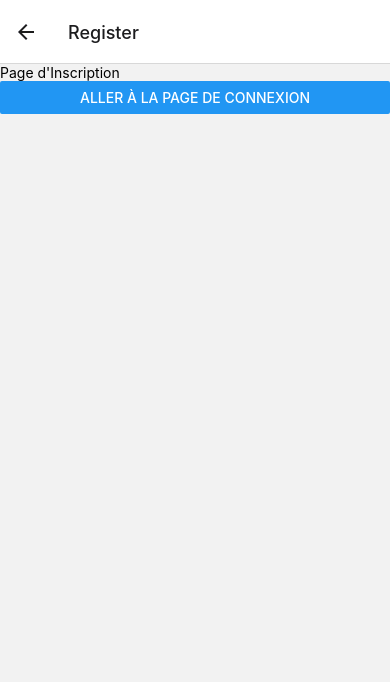
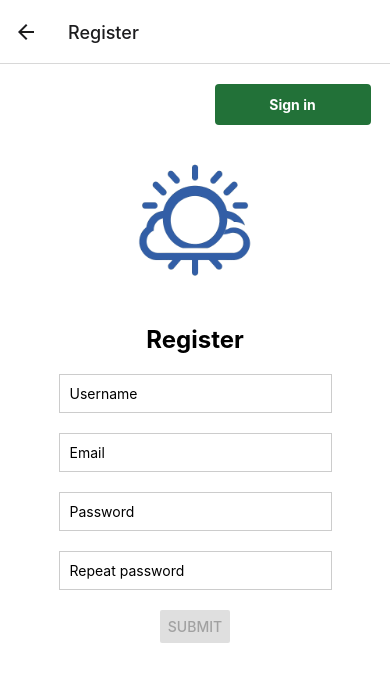
Before and after one commit to pierrejeanguerry/B2-weatherApp, a React Native app: screen /Register in a window 390 px wide. Shown: the top 682 px of the page. Built offline with nearby package versions, Linux system fonts and the light colour scheme.

Commit message:
register works and hide logo while keyboard is out

```diff
--- a/App.js
+++ b/App.js
@@ -5,12 +5,11 @@ import RegisterScreen from './src/screens/RegisterScreen';
 import LoginScreen from './src/screens/LoginScreen';
 import HomeScreen from './src/screens/HomeScreen';
 import { createNativeStackNavigator } from '@react-navigation/native-stack';
-import { NavigationContainer } from '@react-navigation/native';
+import { NavigationContainer, useNavigation } from '@react-navigation/native';
 import AuthContext from './src/components/AuthContext';
 
 const Stack = createNativeStackNavigator();
-export default function App({ navigation }) {
-
+export default function App() {
   const [state, dispatch] = useReducer(
     (prevState, action) => {
       switch (action.type) {
@@ -95,7 +94,7 @@ export default function App({ navigation }) {
           await save('userToken', res.data.token_user); // Attendez que le jeton soit enregistré
           dispatch({ type: 'SIGN_IN', token: res.data.token_user });
         } catch (error) {
-          throw new Error('Impossible de se connecter. Veuillez vérifier votre connexion internet.');
+          throw new Error('Non valid Ids.');
         }
       },
       signOut: async () => {
@@ -121,13 +120,32 @@ export default function App({ navigation }) {
             console.error('Une erreur s\'est produite :', error);
         }
       },
-      signUp: async (data) => {
-        // In a production app, we need to send user data to server and get a token
-        // We will also need to handle errors if sign up failed
-        // After getting token, we need to persist the token using `SecureStore`
-        // In the example, we'll use a dummy token
+      signUp: async (username, email, password, repeatPassword) => {
 
-        dispatch({ type: 'SIGN_IN', token: 'dummy-auth-token' });
+        if (password !== repeatPassword)
+          throw new Error('Password and repeat password are not equals.');
+        const passwordRegex = /^(?=.*[a-z])(?=.*[A-Z])(?=.*\d).{10,20}$/;
+        if (!passwordRegex.test(password))
+          throw new Error('Password is not strong enough. 1 minus, 1 maj, 1 number, beetween 10 and 20 characters.');
+        const emailRegex = /^[^\s@]+@[^\s@]+\.[^\s@]+$/;
+        if(!emailRegex.test(email))
+          throw new Error('Email is not valid.');
+        try{
+          const headers= {
+            'Connection': 'keep-alive',
+            'Content-Type': 'application/json',
+            'Accept': 'application/json',
+          }
+          const data = {
+            'username': username,
+            'email': email,
+            'password': password
+          }
+          await axios.post('http://176.190.38.210:8001/api/register', data, headers);
+        } catch (error){
+          console.error('Une erreur s\'est produite:', error);
+          throw new Error('User already exist.')
+        }
       },
     }),
     []
--- a/src/components/LoginForm.js
+++ b/src/components/LoginForm.js
@@ -5,14 +5,14 @@ import AuthContext  from './AuthContext'
 const LoginForm = () => {
   const [login, setLogin] = useState('');
   const [password, setPassword] = useState('');
-  const [errorMessage, setErrorMessage] = useState(false);
+  const [errorMessage, setErrorMessage] = useState('');
   const {signIn} = useContext(AuthContext);
 
   const handleSignIn = async () => {
     try {
       await signIn(login, password);
     } catch (error) {
-      setErrorMessage(true); // Définir le message d'erreur pour l'afficher à l'utilisateur
+      setErrorMessage(error.message); // Définir le message d'erreur pour l'afficher à l'utilisateur
     }
   };
   return (
@@ -32,7 +32,7 @@ const LoginForm = () => {
             onChangeText={newPassword => setPassword(newPassword)}
             value={password}
       />
-      {errorMessage ? <Text style={styles.error}>{"Identifiants invalides"}</Text> : null}
+      {errorMessage ? <Text style={styles.error}>{errorMessage}</Text> : null}
       <Button title="Submit" onPress={handleSignIn} color={'#227138'} disabled={!login.trim() || !password.trim()}/>
     </View>
   );
--- /dev/null
+++ b/src/components/RegisterForm.js
@@ -0,0 +1,99 @@
+import { View, TextInput, Button, Text, StyleSheet} from 'react-native';
+import { useState, useContext } from 'react';
+import React from 'react';
+import AuthContext from './AuthContext';
+import { useNavigation } from '@react-navigation/native';
+
+export default function RegisterForm() {
+    const [username, setUsername] = useState("");
+    const [email, setEmail] = useState("");
+    const [password, setPassword] = useState("");
+    const [repeatPassword, setRepeatPassword] = useState("");
+    const [errorMessage, setErrorMessage] = useState('');
+    const navigation = useNavigation();
+
+    const {signUp} = useContext(AuthContext);
+
+    const handleSignUp = async () => {
+        try {
+            await signUp(username, email, password, repeatPassword);
+            navigation.goBack();
+        } catch (error) {
+          setErrorMessage(error.message);
+        }
+      };
+  return (
+    <View style={styles.container}>
+        <Text style={styles.title}>Register</Text>
+        <TextInput style={styles.input}
+            placeholder="Username"
+            placeholderTextColor={'black'}
+            onChangeText={newLogin => setUsername(newLogin)}
+            value={username}
+            />
+        <TextInput style={styles.input}
+            placeholder="Email"
+            placeholderTextColor={'black'}
+            onChangeText={newLogin => setEmail(newLogin)}
+            value={email}
+            />
+        <TextInput style={styles.input}
+            placeholder="Password"
+            placeholderTextColor={'black'}
+            onChangeText={newLogin => setPassword(newLogin)}
+            value={password}
+            // secureTextEntry={true}
+            />
+        <TextInput style={styles.input}
+            placeholder="Repeat password"
+            placeholderTextColor={'black'}
+            onChangeText={newLogin => setRepeatPassword(newLogin)}
+            value={repeatPassword}
+            // secureTextEntry={true}
+            />
+        {errorMessage ? <Text style={styles.error}>{errorMessage}</Text> : null}
+        <Button title="Submit"
+            onPress={handleSignUp}
+            color={'#226871'}
+            disabled={!username.trim() || !email.trim() || !password.trim() || !repeatPassword.trim()}
+            />
+    </View>
+  )
+}
+
+
+const styles = StyleSheet.create({
+    container: {
+      alignItems: 'center',
+      justifyContent: 'center'
+    },
+    title: {
+      fontSize: 24,
+      fontWeight: 'bold',
+      marginBottom: 20,
+      color: 'black'
+    },
+    input: {
+      color: 'black',
+      borderWidth: 1,
+      borderColor: '#ccc',
+      padding: 10,
+      marginBottom: 20,
+      width: '70%',
+    },
+    button: {
+      width: "40%",
+      alignItems: 'center',
+      justifyContent: 'center',
+      paddingVertical: 12,
+      paddingHorizontal: 32,
+      borderRadius: 4,
+      backgroundColor: 'green',
+    },
+    error: {
+      paddingBottom: 10,
+      textAlign: 'left',
+      color: 'red',
+      fontWeight: 'bold',
+    },
+  });
--- a/src/screens/LoginScreen.js
+++ b/src/screens/LoginScreen.js
@@ -1,19 +1,40 @@
-import React from 'react';
-import { View, Text, StyleSheet, Pressable, Image } from 'react-native';
+import React, { useEffect, useState } from 'react';
+import { View, Text, StyleSheet, Pressable, Image, TouchableWithoutFeedback, Keyboard } from 'react-native';
 import LoginForm from '../components/LoginForm';
 
 
 const LoginScreen = ({navigation}) => {
+  const [hide, setHide] = useState(false);
+  useEffect(() => {
+    const keyboardDidShowListener = Keyboard.addListener(
+      'keyboardDidShow',
+      () => {
+        setHide(true);
+      }
+    );
+    const keyboardDidHideListener = Keyboard.addListener(
+      'keyboardDidHide',
+      () => {
+        setHide(false);
+      }
+    );
+    return () => {
+      keyboardDidShowListener.remove();
+      keyboardDidHideListener.remove();
+    };
+  }, []);
   return (
+    <TouchableWithoutFeedback onPress={Keyboard.dismiss}>
       <View style={styles.container}>
         <Pressable style={styles.button}
           onPress={() => navigation.navigate('Register')}
         >
           <Text style={styles.textButton}>Sign up</Text>
         </Pressable>
-      <Image source={require('../../assets/logov1.png')} style={styles.logo}/>
+        {hide ? null : <Image source={require('../../assets/logov1.png')} style={styles.logo}/>}
         <LoginForm/>
       </View>
+    </TouchableWithoutFeedback>
   );
 };
 
@@ -45,36 +66,7 @@ const styles = StyleSheet.create({
     width: 200,
     height: 200,
     resizeMode: 'contain',
-  },
-  title: {
-    fontSize: 24,
-    fontWeight: 'bold',
-    marginBottom: 20,
-    color: 'white'
-  },
-  input: {
-    color: 'white',
-    borderWidth: 1,
-    borderColor: '#ccc',
-    padding: 10,
-    marginBottom: 20,
-    width: '70%',
-  },
-  buttonSubmit: {
-    width: "40%",
-    alignItems: 'center',
-    justifyContent: 'center',
-    paddingVertical: 12,
-    paddingHorizontal: 32,
-    borderRadius: 4,
-    backgroundColor: 'green',
-  },
-  erreur: {
-    paddingBottom: 10,
-    textAlign: 'left',
-    color: 'red',
-    fontWeight: 'bold',
-  },
+  }
 });
 
 export default LoginScreen;
--- a/src/screens/RegisterScreen.js
+++ b/src/screens/RegisterScreen.js
@@ -1,16 +1,73 @@
-import React from 'react';
-import { View, Text, Button } from 'react-native';
+import React, { useEffect, useState } from 'react';
+import { View, Text, StyleSheet, Pressable, Image, TouchableWithoutFeedback, Keyboard } from 'react-native';
+import RegisterForm from '../components/RegisterForm';
 
 const RegisterScreen = ({ navigation }) => {
+  const [hide, setHide] = useState(false);
+
+  useEffect(() => {
+    const keyboardDidShowListener = Keyboard.addListener(
+      'keyboardDidShow',
+      () => {
+        setHide(true);
+      }
+    );
+    const keyboardDidHideListener = Keyboard.addListener(
+      'keyboardDidHide',
+      () => {
+        setHide(false);
+      }
+    );
+    return () => {
+      keyboardDidShowListener.remove();
+      keyboardDidHideListener.remove();
+    };
+  }, []);
+
   return (
-    <View>
-      <Text>Page d'Inscription</Text>
-      <Button
-        title="Aller à la Page de Connexion"
-        onPress={() => navigation.navigate('Login')}
-      />
-    </View>
+    <TouchableWithoutFeedback onPress={Keyboard.dismiss}>
+      <View style={styles.container}>
+        <Pressable style={styles.button}
+          onPress={() => navigation.navigate('Login')}
+        >
+          <Text style={styles.textButton}>Sign in</Text>
+        </Pressable>
+        {hide ? null : <Image source={require('../../assets/logov1.png')} style={styles.logo}/>}
+        <RegisterForm/>
+      </View>
+    </TouchableWithoutFeedback>
   );
 };
 
+const styles = StyleSheet.create({
+  container:{
+    height: '100%',
+    backgroundColor: "white",
+    padding: "auto"
+  },
+  textButton:{
+    color: 'white',
+    fontSize: 14,
+    fontWeight: 'bold',
+  },
+  button: {
+    color: 'black',
+    width: "40%",
+    marginTop: "5%",
+    marginRight:"5%",
+    alignItems: 'center',
+    alignSelf: 'flex-end',
+    paddingVertical: 12,
+    paddingHorizontal: 32,
+    borderRadius: 4,
+    backgroundColor: '#227138',
+  },
+  logo: {
+    alignSelf: 'center',
+    width: 200,
+    height: 200,
+    resizeMode: 'contain',
+  }
+});
+
 export default RegisterScreen;
```
Lines whose indentation alone changed are shown as unchanged.
